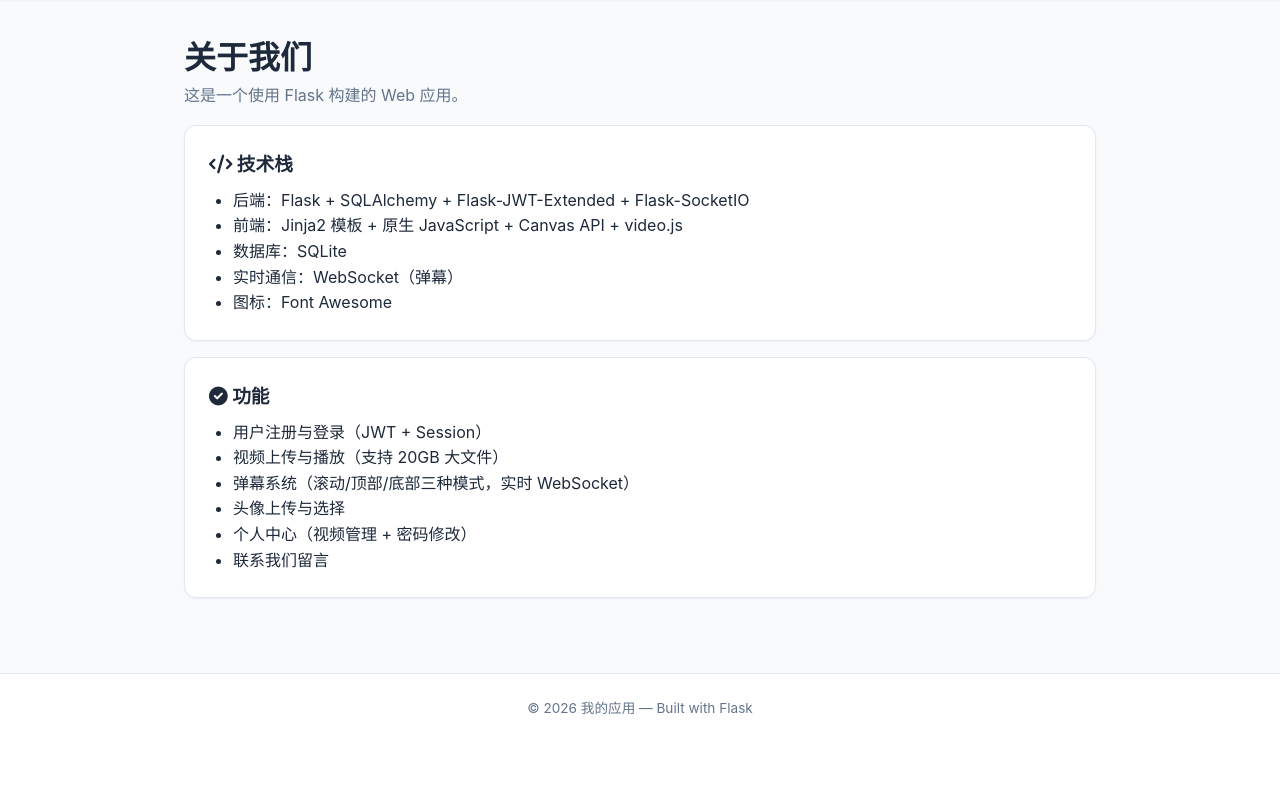
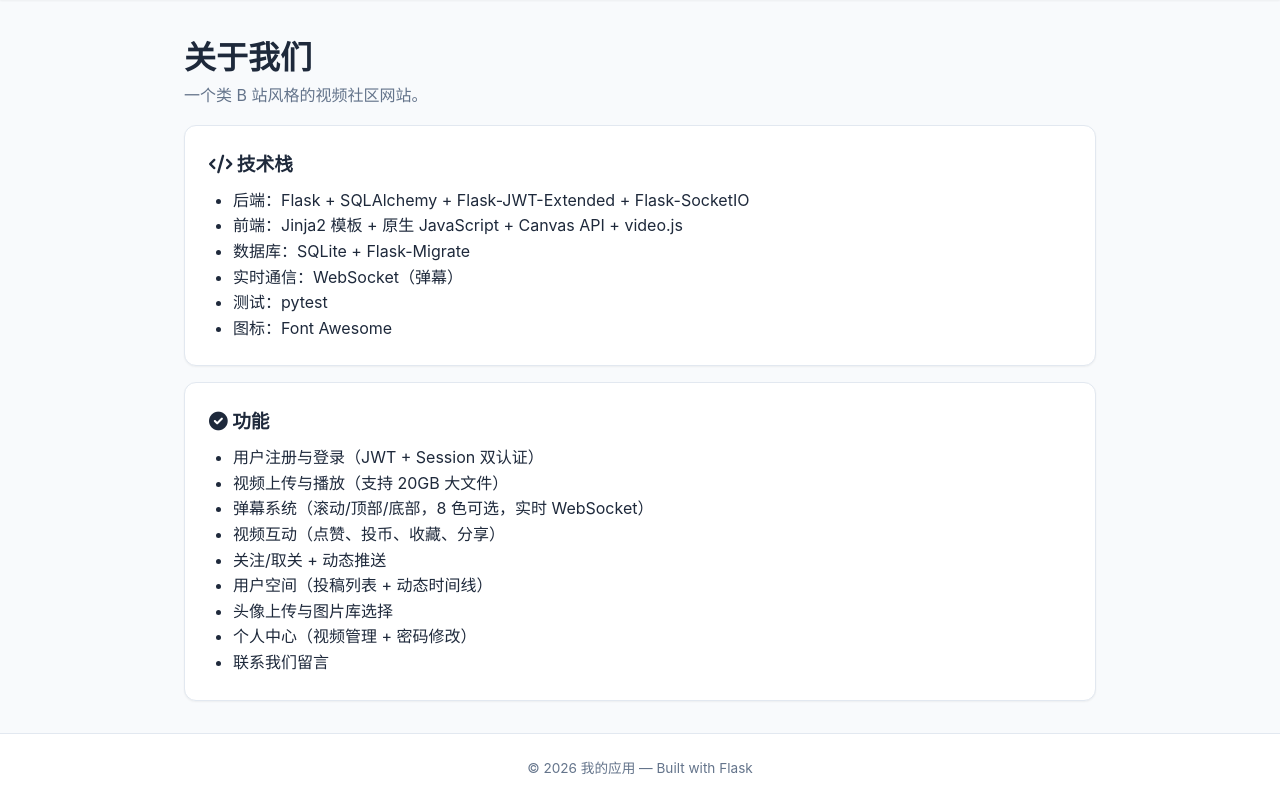
Before and after one commit to ezAiEly/Flask, a Flask app: page /about in a window 1280 px wide. Shown: the part 56-859 px from the top of the page. Before the commit the page ends 770 px from the top, so only its background shows below. Run offline with Flask 3, Linux system fonts and the light colour scheme.

Commit message:
Update readme, about page, and add .env.example for project documentation

```diff
--- a/templates/about.html
+++ b/templates/about.html
@@ -3,15 +3,16 @@
 {% block title %}关于{% endblock %}
 {% block content %}
 <h1>关于我们</h1>
-<p class="text-muted mb-2">这是一个使用 Flask 构建的 Web 应用。</p>
+<p class="text-muted mb-2">一个类 B 站风格的视频社区网站。</p>
 
 <div class="card mt-2">
     <h3><i class="fas fa-code"></i> 技术栈</h3>
     <ul style="padding-left:1.5rem; margin-top:0.5rem;">
         <li>后端：Flask + SQLAlchemy + Flask-JWT-Extended + Flask-SocketIO</li>
         <li>前端：Jinja2 模板 + 原生 JavaScript + Canvas API + video.js</li>
-        <li>数据库：SQLite</li>
+        <li>数据库：SQLite + Flask-Migrate</li>
         <li>实时通信：WebSocket（弹幕）</li>
+        <li>测试：pytest</li>
         <li>图标：Font Awesome</li>
     </ul>
 </div>
@@ -19,10 +20,13 @@
 <div class="card mt-2">
     <h3><i class="fas fa-check-circle"></i> 功能</h3>
     <ul style="padding-left:1.5rem; margin-top:0.5rem;">
-        <li>用户注册与登录（JWT + Session）</li>
+        <li>用户注册与登录（JWT + Session 双认证）</li>
         <li>视频上传与播放（支持 20GB 大文件）</li>
-        <li>弹幕系统（滚动/顶部/底部三种模式，实时 WebSocket）</li>
-        <li>头像上传与选择</li>
+        <li>弹幕系统（滚动/顶部/底部，8 色可选，实时 WebSocket）</li>
+        <li>视频互动（点赞、投币、收藏、分享）</li>
+        <li>关注/取关 + 动态推送</li>
+        <li>用户空间（投稿列表 + 动态时间线）</li>
+        <li>头像上传与图片库选择</li>
         <li>个人中心（视频管理 + 密码修改）</li>
         <li>联系我们留言</li>
     </ul>
```
Also changed, not shown: readme.md, 1 other file.
